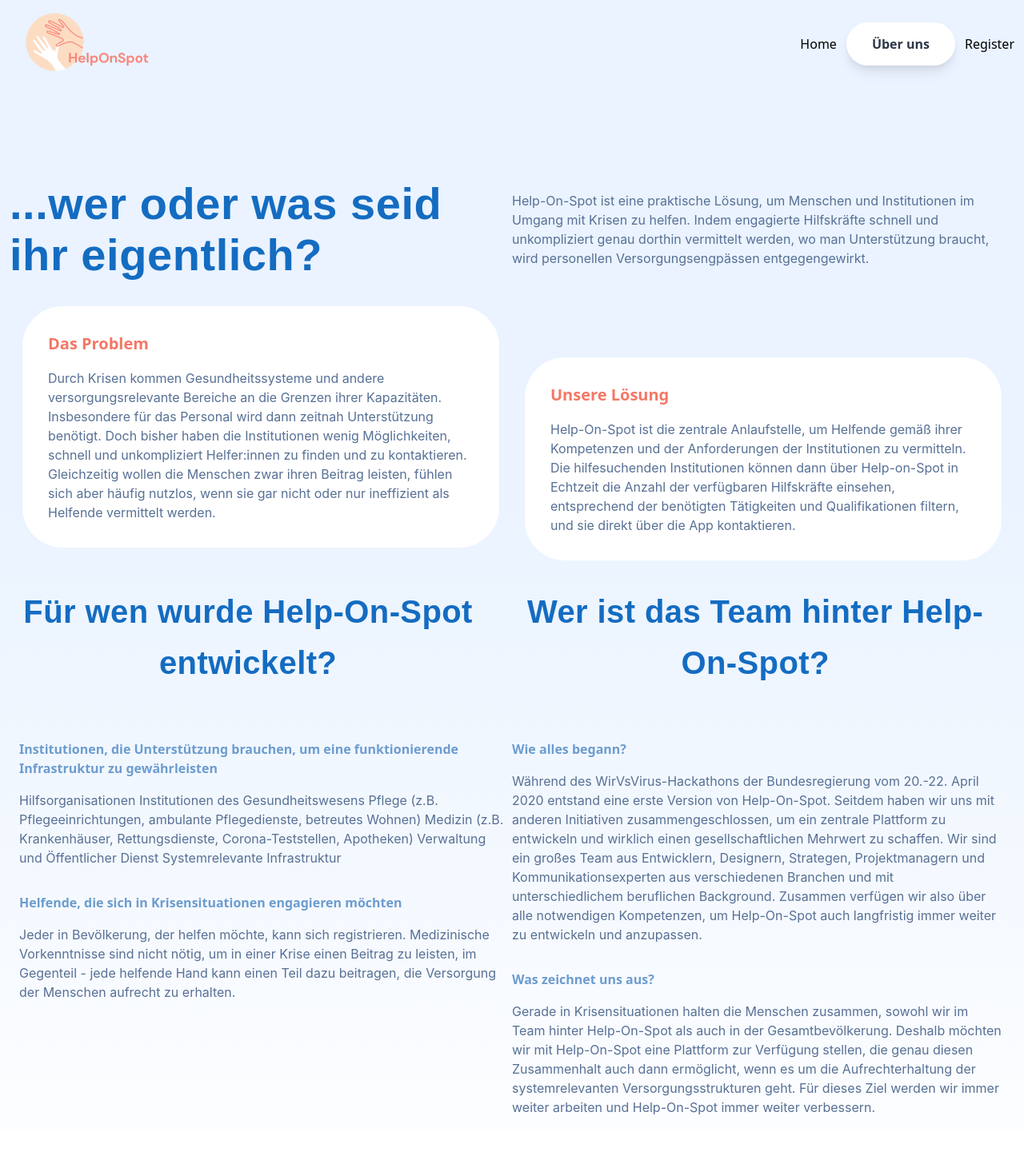
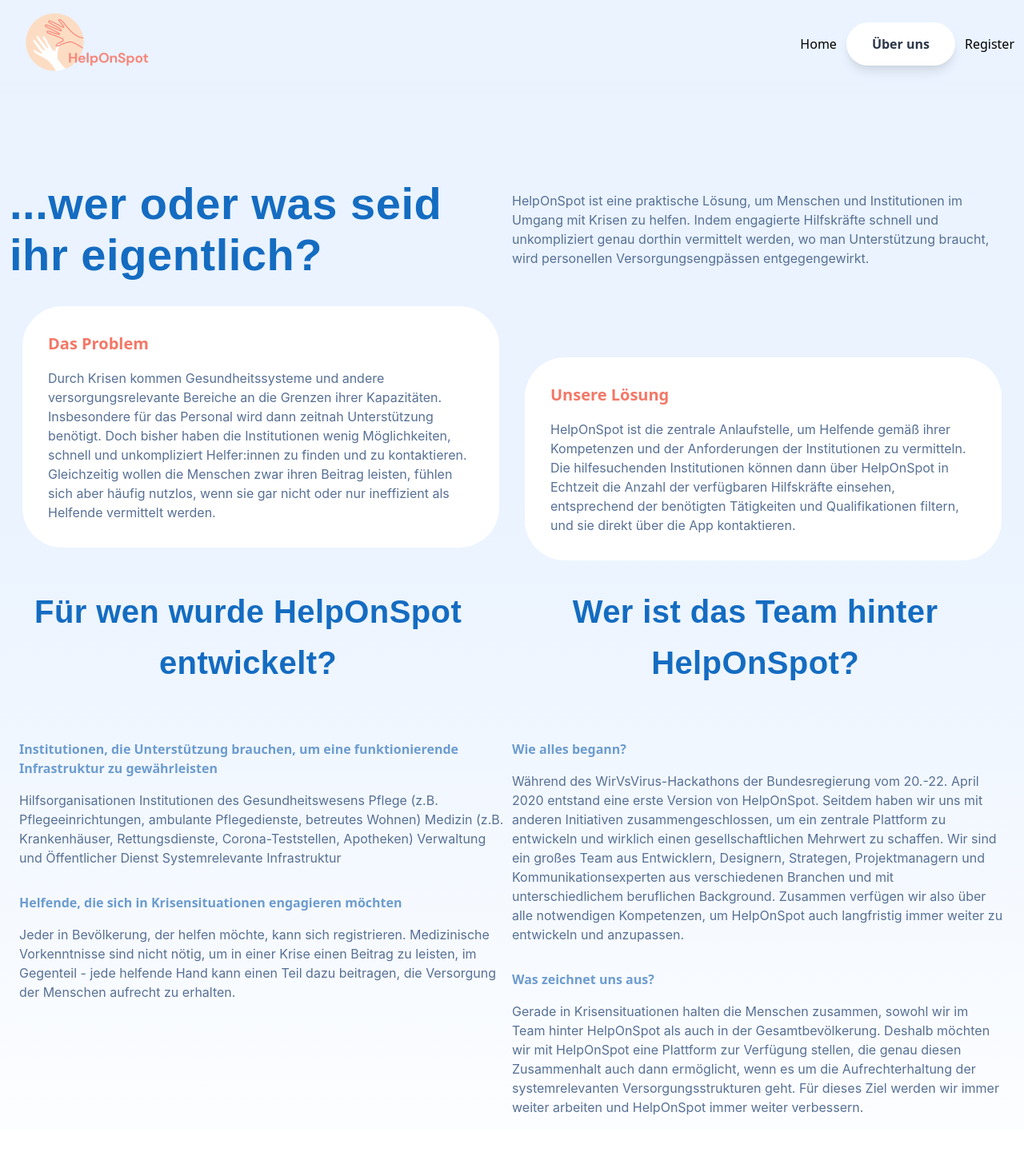
Before and after one commit to Helfer-Portal/helponspot-client, a React (Create React App) app: page /ueber-uns in a window 1280 px wide. Shown: the top 1441 px of the page at 80% size. Built offline with nearby package versions, Linux system fonts and the light colour scheme.

Commit message:
change name of help-on-spot to helponspot

```diff
--- a/src/features/about-us/index.js
+++ b/src/features/about-us/index.js
@@ -16,11 +16,11 @@ const speechBubbles = [
   {
     title: "Unsere Lösung",
     p:
-      "Help-On-Spot ist die zentrale Anlaufstelle, um Helfende gemäß ihrer Kompetenzen und der Anforderungen der Institutionen zu vermitteln. Die hilfesuchenden Institutionen können dann über Help-on-Spot in Echtzeit die Anzahl der verfügbaren Hilfskräfte einsehen, entsprechend der benötigten Tätigkeiten und Qualifikationen filtern, und sie direkt über die App kontaktieren.\n"
+      "HelpOnSpot ist die zentrale Anlaufstelle, um Helfende gemäß ihrer Kompetenzen und der Anforderungen der Institutionen zu vermitteln. Die hilfesuchenden Institutionen können dann über HelpOnSpot in Echtzeit die Anzahl der verfügbaren Hilfskräfte einsehen, entsprechend der benötigten Tätigkeiten und Qualifikationen filtern, und sie direkt über die App kontaktieren.\n"
   }
 ];
 
-const descriptionsHeadlines = ["Für wen wurde Help-On-Spot entwickelt?", "Wer ist das Team hinter Help-On-Spot?\n", ];
+const descriptionsHeadlines = ["Für wen wurde HelpOnSpot entwickelt?", "Wer ist das Team hinter HelpOnSpot?\n", ];
 
 const descriptions = [
   {
@@ -43,13 +43,13 @@ const descriptions = [
   {
     title: "Wie alles begann?",
     p:
-      "Während des WirVsVirus-Hackathons der Bundesregierung vom 20.-22. April 2020 entstand eine erste Version von Help-On-Spot. Seitdem haben wir uns mit anderen Initiativen zusammengeschlossen, um ein zentrale Plattform zu entwickeln und wirklich einen gesellschaftlichen Mehrwert zu schaffen. Wir sind ein großes Team aus Entwicklern, Designern, Strategen, Projektmanagern und Kommunikationsexperten aus verschiedenen Branchen und mit unterschiedlichem beruflichen Background. Zusammen verfügen wir also über alle notwendigen Kompetenzen, um Help-On-Spot auch langfristig immer weiter zu entwickeln und anzupassen.\n"
+      "Während des WirVsVirus-Hackathons der Bundesregierung vom 20.-22. April 2020 entstand eine erste Version von HelpOnSpot. Seitdem haben wir uns mit anderen Initiativen zusammengeschlossen, um ein zentrale Plattform zu entwickeln und wirklich einen gesellschaftlichen Mehrwert zu schaffen. Wir sind ein großes Team aus Entwicklern, Designern, Strategen, Projektmanagern und Kommunikationsexperten aus verschiedenen Branchen und mit unterschiedlichem beruflichen Background. Zusammen verfügen wir also über alle notwendigen Kompetenzen, um HelpOnSpot auch langfristig immer weiter zu entwickeln und anzupassen.\n"
   },
 
   {
     title: "Was zeichnet uns aus?",
     p:
-      "Gerade in Krisensituationen halten die Menschen zusammen, sowohl wir im Team hinter Help-On-Spot als auch in der Gesamtbevölkerung. Deshalb möchten wir mit Help-On-Spot eine Plattform zur Verfügung stellen, die genau diesen Zusammenhalt auch dann ermöglicht, wenn es um die Aufrechterhaltung der systemrelevanten Versorgungsstrukturen geht. Für dieses Ziel werden wir immer weiter arbeiten und Help-On-Spot immer weiter verbessern.\n"
+      "Gerade in Krisensituationen halten die Menschen zusammen, sowohl wir im Team hinter HelpOnSpot als auch in der Gesamtbevölkerung. Deshalb möchten wir mit HelpOnSpot eine Plattform zur Verfügung stellen, die genau diesen Zusammenhalt auch dann ermöglicht, wenn es um die Aufrechterhaltung der systemrelevanten Versorgungsstrukturen geht. Für dieses Ziel werden wir immer weiter arbeiten und HelpOnSpot immer weiter verbessern.\n"
   }
 ];
 
@@ -64,7 +64,7 @@ export default function AboutUs(props) {
         </div>
         <div className="flex w-1/2 ">
           <p class="leading-normal text-figmaParagraph font-inter">
-            Help-On-Spot ist eine praktische Lösung, um Menschen und Institutionen im Umgang mit Krisen zu helfen.
+            HelpOnSpot ist eine praktische Lösung, um Menschen und Institutionen im Umgang mit Krisen zu helfen.
             Indem engagierte Hilfskräfte schnell und unkompliziert genau dorthin vermittelt werden, wo man Unterstützung braucht,
             wird personellen Versorgungsengpässen entgegengewirkt.
           </p>
--- a/src/features/landing-page/components/call-to-action.js
+++ b/src/features/landing-page/components/call-to-action.js
@@ -13,7 +13,7 @@ export default function CallToAction() {
           </h1>
           <p class="leading-normal text-figmaParagraph font-inter-p">
             Wenn Zeit und Personal knapp sind, ist schnelle und unkomplizierte Unterstützung gefragt.
-            Help-On-Spot ist in diesen Situationen die zentrale Anlaufstelle, um qualifizierte Hilfskräfte in der Nähe sichtbar zu machen
+            HelpOnSpot ist in diesen Situationen die zentrale Anlaufstelle, um qualifizierte Hilfskräfte in der Nähe sichtbar zu machen
             und ihre schnelle Mobilisierung zu ermöglichen!
           </p>
 
```
